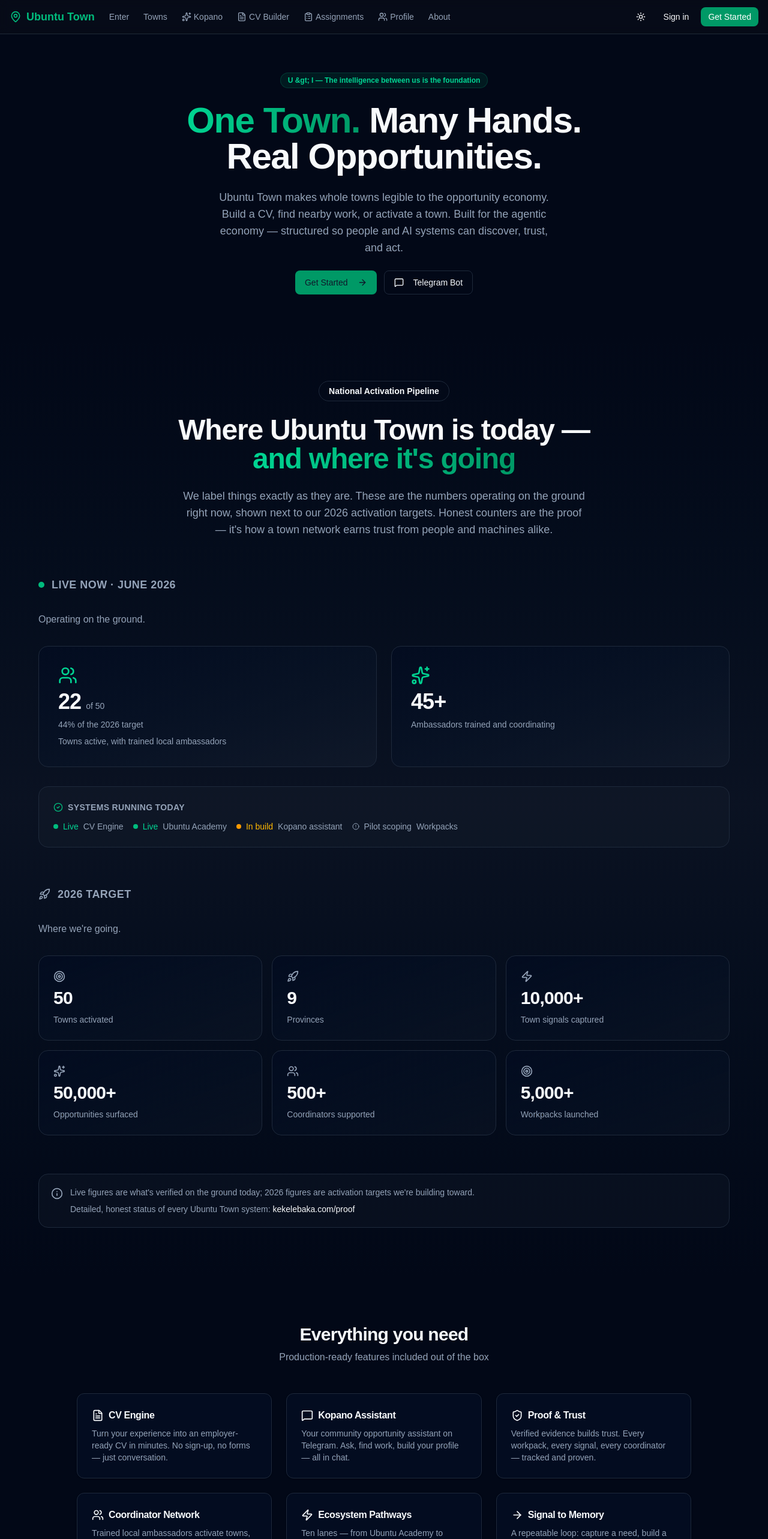
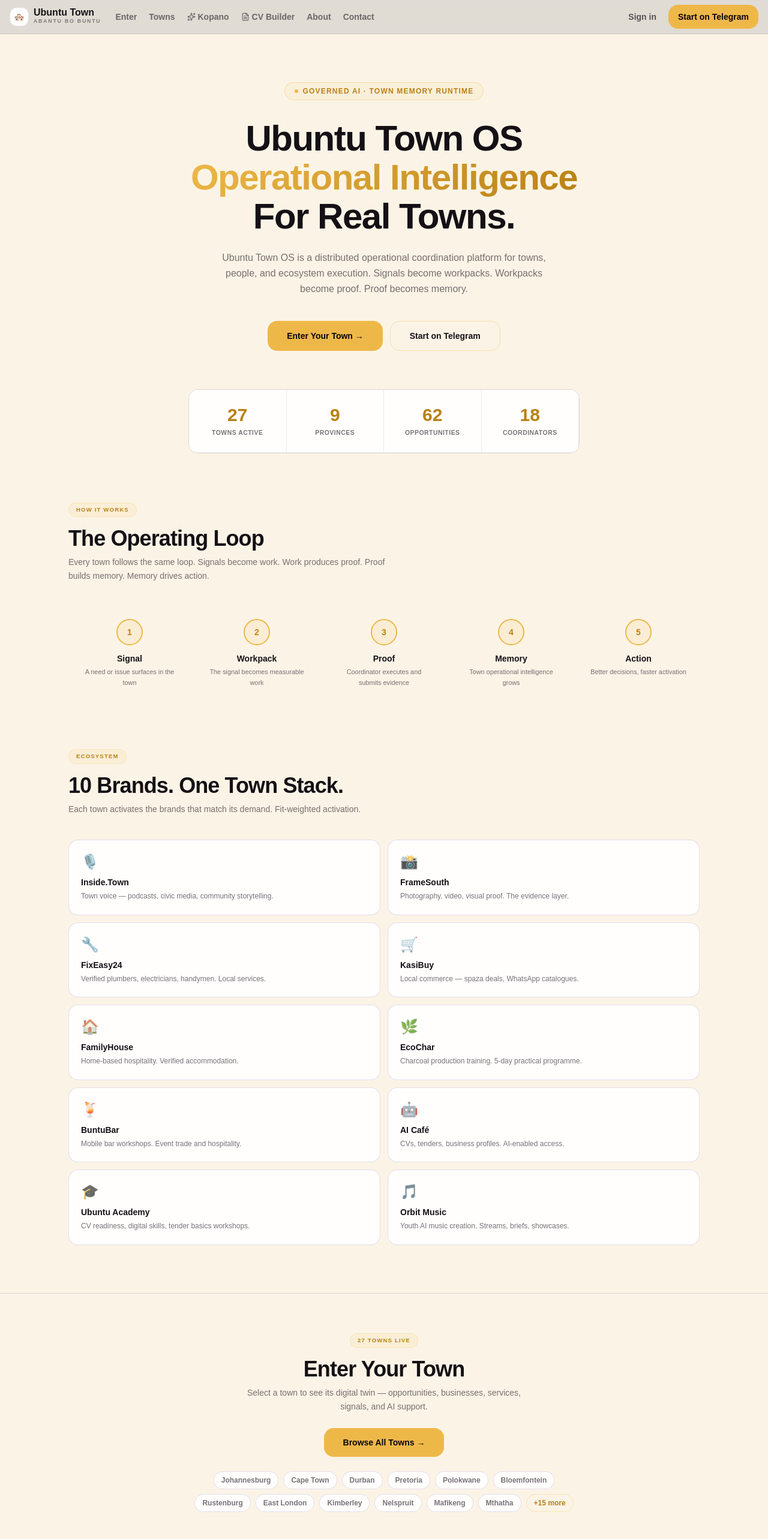
Before and after one commit to Kekelebaka/ubuntu-town-web, a Next.js app: page / in a window 1280 px wide. Shown: the top 2566 px of the page at 60% size. Built offline with nearby package versions, Linux system fonts and the light colour scheme; a web font is replaced by a local one.

Commit message:
feat: align full platform CI with www.ubuntutown.co.za Brand Bible

```diff
--- a/src/app/(external-pages)/page.tsx
+++ b/src/app/(external-pages)/page.tsx
@@ -1,58 +1,118 @@
-import { Badge } from '@/components/ui/badge';
-import { Button } from '@/components/ui/button';
-import { ArrowRight, Users, Zap, FileText, MessageSquare, ShieldCheck } from 'lucide-react';
 import Link from 'next/link';
-import { HomeCTA } from './home-cta';
-import { HomeFeatures, type HomeFeature } from './home-features';
-import { HomeHero } from './home-hero';
-import { NationalActivationPipeline } from './national-pipeline';
 
-const features: HomeFeature[] = [
-  {
-    icon: FileText,
-    title: 'CV Engine',
-    description:
-      'Turn your experience into an employer-ready CV in minutes. No sign-up, no forms — just conversation.',
-  },
-  {
-    icon: MessageSquare,
-    title: 'Kopano Assistant',
-    description:
-      'Your community opportunity assistant on Telegram. Ask, find work, build your profile — all in chat.',
-  },
-  {
-    icon: ShieldCheck,
-    title: 'Proof & Trust',
-    description:
-      'Verified evidence builds trust. Every workpack, every signal, every coordinator — tracked and proven.',
-  },
-  {
-    icon: Users,
-    title: 'Coordinator Network',
-    description:
-      'Trained local ambassadors activate towns, map demand, and turn real needs into real work.',
-  },
-  {
-    icon: Zap,
-    title: 'Ecosystem Pathways',
-    description:
-      'Ten lanes — from Ubuntu Academy to KasiBuy — each mapped into actionable workpacks.',
-  },
-  {
-    icon: ArrowRight,
-    title: 'Signal to Memory',
-    description:
-      'A repeatable loop: capture a need, build a workpack, collect proof, build town memory.',
-  },
+const eco = [
+  { icon: '🎙️', name: 'Inside.Town', desc: 'Town voice — podcasts, civic media, community storytelling.' },
+  { icon: '📸', name: 'FrameSouth', desc: 'Photography, video, visual proof. The evidence layer.' },
+  { icon: '🔧', name: 'FixEasy24', desc: 'Verified plumbers, electricians, handymen. Local services.' },
+  { icon: '🛒', name: 'KasiBuy', desc: 'Local commerce — spaza deals, WhatsApp catalogues.' },
+  { icon: '🏠', name: 'FamilyHouse', desc: 'Home-based hospitality. Verified accommodation.' },
+  { icon: '🌿', name: 'EcoChar', desc: 'Charcoal production training. 5-day practical programme.' },
+  { icon: '🍹', name: 'BuntuBar', desc: 'Mobile bar workshops. Event trade and hospitality.' },
+  { icon: '🤖', name: 'AI Café', desc: 'CVs, tenders, business profiles. AI-enabled access.' },
+  { icon: '🎓', name: 'Ubuntu Academy', desc: 'CV readiness, digital skills, tender basics workshops.' },
+  { icon: '🎵', name: 'Orbit Music', desc: 'Youth AI music creation. Streams, briefs, showcases.' },
 ];
+const towns = [
+  { n: 'Johannesburg', s: 'johannesburg' },{ n: 'Cape Town', s: 'cape-town' },
+  { n: 'Durban', s: 'durban' },{ n: 'Pretoria', s: 'pretoria' },
+  { n: 'Polokwane', s: 'polokwane' },{ n: 'Bloemfontein', s: 'bloemfontein' },
+  { n: 'Rustenburg', s: 'rustenburg' },{ n: 'East London', s: 'east-london' },
+  { n: 'Kimberley', s: 'kimberley' },{ n: 'Nelspruit', s: 'nelspruit' },
+  { n: 'Mafikeng', s: 'mafikeng' },{ n: 'Mthatha', s: 'mthatha' },
+];
+const steps = [
+  { n: '1', t: 'Signal', d: 'A need or issue surfaces in the town' },
+  { n: '2', t: 'Workpack', d: 'The signal becomes measurable work' },
+  { n: '3', t: 'Proof', d: 'Coordinator executes and submits evidence' },
+  { n: '4', t: 'Memory', d: 'Town operational intelligence grows' },
+  { n: '5', t: 'Action', d: 'Better decisions, faster activation' },
+];
+const G = '#eeb849'; const GD = '#b98114'; const INK = '#151015';
+const TM = 'rgba(31,22,32,0.6)'; const BG = '#fbf4e6';
+const BD = 'rgba(93,44,147,0.16)'; const BDG = 'rgba(238,184,73,0.38)';
+const SF = 'rgba(255,255,255,0.9)';
+const tag = "inline-block text-[0.6rem] font-extrabold tracking-[0.12em] uppercase px-3 py-1 rounded-full mb-4";
 
 export default function HomePage() {
   return (
-    <div className="flex flex-col">
-      <HomeHero />
-      <NationalActivationPipeline />
-      <HomeFeatures features={features} />
-      <HomeCTA />
+    <div className="min-h-screen" style={{ background: BG, color: 'rgba(31,22,32,0.78)' }}>
+      <section className="py-20 px-6 max-w-[820px] mx-auto text-center">
+        <div className="inline-flex items-center gap-2 px-4 py-1.5 rounded-full border mb-8 text-xs font-bold uppercase tracking-widest" style={{ borderColor: BDG, background: 'rgba(238,184,73,0.08)', color: GD }}>
+          <span className="relative flex h-1.5 w-1.5"><span className="animate-ping absolute h-full w-full rounded-full opacity-75" style={{ background: G }} /><span className="relative rounded-full h-1.5 w-1.5" style={{ background: G }} /></span>
+          Governed AI · Town Memory Runtime
+        </div>
+        <h1 className="text-4xl sm:text-5xl md:text-6xl font-black tracking-tight leading-[1.08] mb-6" style={{ color: INK }}>
+          Ubuntu Town OS<br />
+          <span style={{ background: 'linear-gradient(135deg,#eeb849,#b98114)', WebkitBackgroundClip: 'text', WebkitTextFillColor: 'transparent' }}>Operational Intelligence</span><br />
+          For Real Towns.
+        </h1>
+        <p className="text-base leading-relaxed max-w-[560px] mx-auto mb-10" style={{ color: TM }}>
+          Ubuntu Town OS is a distributed operational coordination platform for towns, people, and ecosystem execution. Signals become workpacks. Workpacks become proof. Proof becomes memory.
+        </p>
+        <div className="flex gap-3 justify-center flex-wrap">
+          <Link href="/enter" className="inline-flex items-center gap-2 px-8 py-3.5 rounded-xl font-black text-sm transition-all hover:-translate-y-0.5" style={{ background: G, color: '#070509' }}>Enter Your Town →</Link>
+          <Link href="https://t.me/Ubuntu_Town_Ops_Intake_bot" target="_blank" rel="noopener noreferrer" className="px-8 py-3.5 rounded-xl font-bold text-sm transition-all" style={{ border: '1.5px solid ' + BDG, color: INK }}>Start on Telegram</Link>
+        </div>
+      </section>
+      <div className="max-w-[700px] mx-auto px-6 -mt-4">
+        <div className="grid grid-cols-2 md:grid-cols-4 rounded-2xl overflow-hidden" style={{ border: '1px solid ' + BD }}>
+          {[{ n:'27',l:'Towns Active' },{ n:'9',l:'Provinces' },{ n:'62',l:'Opportunities' },{ n:'18',l:'Coordinators' }].map(s=>(
+            <div key={s.l} className="p-6 text-center" style={{ background: SF, borderRight: '1px solid rgba(93,44,147,0.1)', borderBottom: '1px solid rgba(93,44,147,0.1)' }}>
+              <div className="text-3xl font-black" style={{ color: GD }}>{s.n}</div>
+              <div className="text-[0.65rem] font-semibold uppercase tracking-wider mt-1" style={{ color: TM }}>{s.l}</div>
+            </div>
+          ))}
+        </div>
+      </div>
+      <section className="max-w-[1100px] mx-auto px-6 py-20">
+        <span className={tag} style={{ color: GD, background: 'rgba(238,184,73,0.1)', border: '1px solid rgba(238,184,73,0.2)' }}>How It Works</span>
+        <h2 className="text-2xl sm:text-3xl md:text-4xl font-black tracking-tight mb-2" style={{ color: INK }}>The Operating Loop</h2>
+        <p className="max-w-[540px] text-sm leading-relaxed" style={{ color: TM }}>Every town follows the same loop. Signals become work. Work produces proof. Proof builds memory. Memory drives action.</p>
+        <div className="grid grid-cols-2 md:grid-cols-5 gap-2 mt-10">
+          {steps.map(s=>(
+            <div key={s.n} className="text-center p-5">
+              <div className="w-11 h-11 rounded-full flex items-center justify-center text-sm font-black mx-auto mb-3" style={{ background: 'rgba(238,184,73,0.12)', border: '2px solid #eeb849', color: GD }}>{s.n}</div>
+              <h4 className="text-sm font-extrabold mb-1" style={{ color: INK }}>{s.t}</h4>
+              <p className="text-[0.68rem] leading-relaxed" style={{ color: TM }}>{s.d}</p>
+            </div>
+          ))}
+        </div>
+      </section>
+      <section className="max-w-[1100px] mx-auto px-6 pb-20">
+        <span className={tag} style={{ color: GD, background: 'rgba(238,184,73,0.1)', border: '1px solid rgba(238,184,73,0.2)' }}>Ecosystem</span>
+        <h2 className="text-2xl sm:text-3xl md:text-4xl font-black tracking-tight mb-2" style={{ color: INK }}>10 Brands. One Town Stack.</h2>
+        <p className="max-w-[540px] text-sm leading-relaxed" style={{ color: TM }}>Each town activates the brands that match its demand. Fit-weighted activation.</p>
+        <div className="grid grid-cols-1 md:grid-cols-2 gap-3 mt-10">
+          {eco.map(b=>(
+            <div key={b.name} className="p-5 rounded-2xl transition-all hover:-translate-y-0.5 cursor-pointer" style={{ background: SF, border: '1px solid ' + BD }}>
+              <div className="text-2xl mb-2">{b.icon}</div>
+              <h4 className="text-sm font-extrabold mb-1" style={{ color: INK }}>{b.name}</h4>
+              <p className="text-xs leading-relaxed" style={{ color: TM }}>{b.desc}</p>
+            </div>
+          ))}
+        </div>
+      </section>
+      <div className="text-center py-16 px-6" style={{ borderTop: '1px solid ' + BD }}>
+        <span className={tag} style={{ color: GD, background: 'rgba(238,184,73,0.1)', border: '1px solid rgba(238,184,73,0.2)' }}>27 Towns Live</span>
+        <h2 className="text-2xl sm:text-3xl md:text-4xl font-black tracking-tight mb-2" style={{ color: INK }}>Enter Your Town</h2>
+        <p className="max-w-[500px] mx-auto mb-6 text-sm leading-relaxed" style={{ color: TM }}>Select a town to see its digital twin — opportunities, businesses, services, signals, and AI support.</p>
+        <Link href="/towns" className="inline-flex px-8 py-3.5 rounded-xl font-black text-sm transition-all hover:-translate-y-0.5" style={{ background: G, color: '#070509' }}>Browse All Towns →</Link>
+        <div className="flex flex-wrap gap-2 justify-center mt-6 max-w-[650px] mx-auto">
+          {towns.map(t=>(<Link key={t.s} href={'/town/'+t.s} className="px-3 py-1.5 rounded-full text-xs font-semibold transition-all" style={{ background: SF, border: '1px solid ' + BD, color: TM }}>{t.n}</Link>))}
+          <span className="px-3 py-1.5 rounded-full text-xs font-bold" style={{ color: GD, border: '1px solid rgba(238,184,73,0.3)' }}>+15 more</span>
+        </div>
+      </div>
+      <section className="max-w-[700px] mx-auto px-6 pb-16">
+        <div className="rounded-2xl p-10 text-center" style={{ background: SF, border: '1px solid ' + BDG }}>
+          <span className={tag} style={{ color: GD, background: 'rgba(238,184,73,0.1)', border: '1px solid rgba(238,184,73,0.2)' }}>Become a Coordinator</span>
+          <h3 className="text-2xl font-black mb-2" style={{ color: INK }}>Make Your Town Visible</h3>
+          <p className="mb-8 leading-relaxed max-w-[450px] mx-auto text-sm" style={{ color: TM }}>Whether you&apos;re an entrepreneur, community leader, or someone mapping demand — Ubuntu Town needs people who build.</p>
+          <div className="flex gap-3 justify-center flex-wrap">
+            <Link href="/sign-up" className="px-8 py-3.5 rounded-xl font-black text-sm" style={{ background: G, color: '#070509' }}>Apply to Become a Coordinator</Link>
+            <Link href="/about" className="px-8 py-3.5 rounded-xl font-bold text-sm" style={{ border: '1.5px solid ' + BDG, color: INK }}>About Ubuntu Town</Link>
+          </div>
+        </div>
+      </section>
     </div>
   );
 }
--- a/src/app/Navbar.tsx
+++ b/src/app/Navbar.tsx
@@ -1,57 +1,33 @@
 import Link from 'next/link';
 import { Button } from '@/components/ui/button';
-import { ModeToggle } from '@/components/ui/mode-toggle';
-import { MapPin, Sparkles, FileText, ClipboardList, Users } from 'lucide-react';
+import { MapPin, Sparkles, FileText } from 'lucide-react';
 
 export default function Navbar() {
   return (
-    <header className="sticky top-0 z-50 w-full border-b border-ubuntu-border bg-ubuntu-dark/95 backdrop-blur supports-[backdrop-filter]:bg-ubuntu-dark/60">
+    <header className="sticky top-0 z-50 w-full border-b backdrop-blur" style={{ background: 'rgba(255,250,240,0.88)', borderColor: 'rgba(93,44,147,0.12)' }}>
       <div className="container flex h-14 max-w-screen-2xl items-center mx-auto px-4">
         <div className="flex items-center gap-6 flex-1">
-          <Link href="/enter" className="flex items-center gap-2 font-bold text-lg">
-            <MapPin className="w-5 h-5 text-emerald-500" />
-            <span className="text-emerald-500">Ubuntu Town</span>
+          <Link href="/" className="flex items-center gap-2 font-black text-base" style={{ color: '#151015' }}>
+            <span className="w-8 h-8 rounded-lg flex items-center justify-center text-sm" style={{ background: 'rgba(255,255,255,0.96)', border: '1px solid rgba(93,44,147,0.15)' }}>🏘️</span>
+            <div>
+              <span className="block leading-none">Ubuntu Town</span>
+              <span className="block text-[0.55rem] font-bold uppercase tracking-[0.2em]" style={{ color: 'rgba(31,22,32,0.5)' }}>Abantu Bo Buntu</span>
+            </div>
           </Link>
-          <nav className="hidden md:flex items-center gap-6 text-sm">
-            <Link href="/enter" className="text-muted-foreground transition-colors hover:text-emerald-400">
-              Enter
-            </Link>
-            <Link href="/towns" className="text-muted-foreground transition-colors hover:text-emerald-400">
-              Towns
-            </Link>
-            <Link href="/chat" className="text-muted-foreground transition-colors hover:text-emerald-400 flex items-center gap-1">
-              <Sparkles className="w-4 h-4" />
-              Kopano
-            </Link>
-            <Link href="/cv" className="text-muted-foreground transition-colors hover:text-emerald-400 flex items-center gap-1">
-              <FileText className="w-4 h-4" />
-              CV Builder
-            </Link>
-            <Link href="/assignments" className="text-muted-foreground transition-colors hover:text-emerald-400 flex items-center gap-1">
-              <ClipboardList className="w-4 h-4" />
-              Assignments
-            </Link>
-            <Link href="/profile" className="text-muted-foreground transition-colors hover:text-emerald-400 flex items-center gap-1">
-              <Users className="w-4 h-4" />
-              Profile
-            </Link>
-            <Link href="/about" className="text-muted-foreground transition-colors hover:text-emerald-400">
-              About
-            </Link>
+          <nav className="hidden md:flex items-center gap-5 text-sm font-semibold" style={{ color: 'rgba(31,22,32,0.6)' }}>
+            <Link href="/enter" className="transition-colors hover:text-[#b98114]">Enter</Link>
+            <Link href="/towns" className="transition-colors hover:text-[#b98114]">Towns</Link>
+            <Link href="/chat" className="transition-colors hover:text-[#b98114] flex items-center gap-1"><Sparkles className="w-3.5 h-3.5" />Kopano</Link>
+            <Link href="/cv" className="transition-colors hover:text-[#b98114] flex items-center gap-1"><FileText className="w-3.5 h-3.5" />CV Builder</Link>
+            <Link href="/about" className="transition-colors hover:text-[#b98114]">About</Link>
+            <Link href="/contact" className="transition-colors hover:text-[#b98114]">Contact</Link>
           </nav>
         </div>
         <div className="flex items-center gap-2">
-          <ModeToggle />
-          <Link href="/auth/login">
-            <Button asChild variant="ghost" size="sm">
-              <span>Sign in</span>
-            </Button>
-          </Link>
-          <Link href="/auth/sign-up">
-            <Button asChild size="sm" className="bg-emerald-600 hover:bg-emerald-700 text-white">
-              <span>Get Started</span>
-            </Button>
-          </Link>
+          <Link href="/login" className="text-sm font-semibold px-3 py-1.5" style={{ color: 'rgba(31,22,32,0.7)' }}>Sign in</Link>
+          <a href="https://t.me/Ubuntu_Town_Ops_Intake_bot" target="_blank" rel="noopener noreferrer" className="hidden md:inline-flex items-center gap-2 px-4 py-2.5 rounded-xl text-sm font-black transition-all hover:-translate-y-0.5" style={{ background: '#eeb849', color: '#070509' }}>
+            Start on Telegram
+          </a>
         </div>
       </div>
     </header>
--- a/src/app/town/[slug]/page.tsx
+++ b/src/app/town/[slug]/page.tsx
@@ -1,3 +1,4 @@
+export const runtime = 'edge';
 import Link from 'next/link';
 import { MapPinned, Users, Briefcase, Sparkles } from 'lucide-react';
 import { getTownBySlug, getOpportunitiesForTown, getBusinessesForTown, getSignalsForTown, getCoordinatorsForTown, getMetricsForTown, getAllTowns, type Town } from '@/lib/mock-data';
--- a/src/components/Footer.tsx
+++ b/src/components/Footer.tsx
@@ -1,111 +1,38 @@
-import { Button } from '@/components/ui/button';
-import { Separator } from '@/components/ui/separator';
-import {
-  Github,
-  Linkedin,
-  Twitter,
-  MapPin,
-} from 'lucide-react';
 import Link from 'next/link';
 
-const Footer = () => {
+export default function Footer() {
   return (
-    <footer className="bg-muted/50 py-8 sm:py-12">
-      <div className="container mx-auto px-4 md:px-6">
-        <div className="grid gap-8 md:grid-cols-2 lg:grid-cols-4 pb-12 md:pb-16">
-          <div className="space-y-4">
-            <Link href="/" className="flex items-center space-x-2">
-              <MapPin className="w-6 h-6 text-emerald-500" />
-              <span className="text-xl font-bold text-emerald-500">Ubuntu Town</span>
-            </Link>
-
-            <p className="text-sm text-muted-foreground">
-              One Town. Many Hands. Real Opportunities.
-            </p>
-
-            <Separator />
-
-            <div className="flex items-center gap-2">
-              <Button variant="ghost" size="icon" asChild>
-                <Link href="https://github.com/ubuntu-town" aria-label="GitHub">
-                  <Github className="h-4 w-4" />
-                </Link>
-              </Button>
-              <Button variant="ghost" size="icon" asChild>
-                <Link href="https://twitter.com/ubuntu_town" aria-label="Twitter">
-                  <Twitter className="h-4 w-4" />
-                </Link>
-              </Button>
-              <Button variant="ghost" size="icon" asChild>
-                <Link href="https://linkedin.com/company/ubuntu-town" aria-label="LinkedIn">
-                  <Linkedin className="h-4 w-4" />
-                </Link>
-              </Button>
-            </div>
+    <footer className="px-6 py-10" style={{ background: '#070509', color: '#fff8e7' }}>
+      <div className="max-w-[1100px] mx-auto flex flex-col md:flex-row justify-between gap-8">
+        <div>
+          <div className="text-lg font-black text-white">Ubuntu Town</div>
+          <p className="text-xs mt-1" style={{ color: 'rgba(255,248,231,0.5)' }}>An initiative of Abantu Bo Buntu NPC.</p>
+          <p className="text-[0.65rem] font-extrabold uppercase tracking-[0.18em] mt-1" style={{ color: '#eeb849' }}>One Town. Many Hands. Real Opportunities.</p>
+        </div>
+        <div className="flex gap-10 flex-wrap">
+          <div>
+            <h5 className="text-[0.6rem] font-extrabold uppercase tracking-wider mb-2" style={{ color: 'rgba(255,248,231,0.4)' }}>Platform</h5>
+            <Link href="/enter" className="block text-xs font-semibold mb-1" style={{ color: 'rgba(255,248,231,0.6)' }}>Enter</Link>
+            <Link href="/towns" className="block text-xs font-semibold mb-1" style={{ color: 'rgba(255,248,231,0.6)' }}>Towns</Link>
+            <Link href="/cv" className="block text-xs font-semibold mb-1" style={{ color: 'rgba(255,248,231,0.6)' }}>CV Builder</Link>
+            <Link href="/chat" className="block text-xs font-semibold mb-1" style={{ color: 'rgba(255,248,231,0.6)' }}>Kopano</Link>
           </div>
-
-          <div className="space-y-4">
-            <h4 className="text-sm font-semibold uppercase">Resources</h4>
-            <nav className="flex flex-col space-y-2.5">
-              <Link
-                href="https://usenextbase.com"
-                target="_blank"
-                className="text-sm text-muted-foreground hover:text-foreground transition-colors"
-              >
-                NextBase
-              </Link>
-            </nav>
+          <div>
+            <h5 className="text-[0.6rem] font-extrabold uppercase tracking-wider mb-2" style={{ color: 'rgba(255,248,231,0.4)' }}>Follow Us</h5>
+            <a href="https://www.linkedin.com/company/ubuntu-town" target="_blank" rel="noopener noreferrer" className="block text-xs font-semibold mb-1" style={{ color: 'rgba(255,248,231,0.6)' }}>LinkedIn</a>
+            <a href="https://www.tiktok.com/@ubuntutown" target="_blank" rel="noopener noreferrer" className="block text-xs font-semibold mb-1" style={{ color: 'rgba(255,248,231,0.6)' }}>TikTok</a>
+            <a href="https://www.youtube.com/@ubuntutown" target="_blank" rel="noopener noreferrer" className="block text-xs font-semibold mb-1" style={{ color: 'rgba(255,248,231,0.6)' }}>YouTube</a>
           </div>
-
-          <div className="space-y-4">
-            <h4 className="text-sm font-semibold uppercase">Follow us</h4>
-            <nav className="flex flex-col space-y-2.5">
-              <Link
-                href="https://github.com/ubuntu-town"
-                target="_blank"
-                className="text-sm text-muted-foreground hover:text-foreground transition-colors"
-              >
-                Github
-              </Link>
-              <Link
-                href="https://twitter.com/ubuntu_town"
-                target="_blank"
-                className="text-sm text-muted-foreground hover:text-foreground transition-colors"
-              >
-                Twitter
-              </Link>
-            </nav>
-          </div>
-
-          <div className="space-y-4">
-            <h4 className="text-sm font-semibold uppercase">Legal</h4>
-            <nav className="flex flex-col space-y-2.5">
-              <Link
-                href="/login"
-                className="text-sm text-muted-foreground hover:text-foreground transition-colors"
-              >
-                Privacy Policy
-              </Link>
-              <Link
-                href="/terms"
-                className="text-sm text-muted-foreground hover:text-foreground transition-colors"
-              >
-                Terms &amp; Conditions
-              </Link>
-            </nav>
+          <div>
+            <h5 className="text-[0.6rem] font-extrabold uppercase tracking-wider mb-2" style={{ color: 'rgba(255,248,231,0.4)' }}>Legal</h5>
+            <Link href="/privacy" className="block text-xs font-semibold mb-1" style={{ color: 'rgba(255,248,231,0.6)' }}>Privacy Policy</Link>
+            <Link href="/terms" className="block text-xs font-semibold mb-1" style={{ color: 'rgba(255,248,231,0.6)' }}>Terms</Link>
           </div>
         </div>
-
-        <Separator className="my-6 lg:my-8" />
-
-        <div className="flex flex-col gap-4 sm:flex-row sm:items-center sm:justify-between">
-          <p className="text-sm text-muted-foreground">
-            © 2025 Ubuntu Town. All Rights Reserved.
-          </p>
-        </div>
+      </div>
+      <div className="max-w-[1100px] mx-auto mt-8 pt-4 flex justify-between" style={{ borderTop: '1px solid rgba(255,248,231,0.08)' }}>
+        <span className="text-[0.65rem]" style={{ color: 'rgba(255,248,231,0.3)' }}>© 2026 Ubuntu Town. All Rights Reserved.</span>
       </div>
     </footer>
   );
-};
-
-export default Footer;
+}
```
